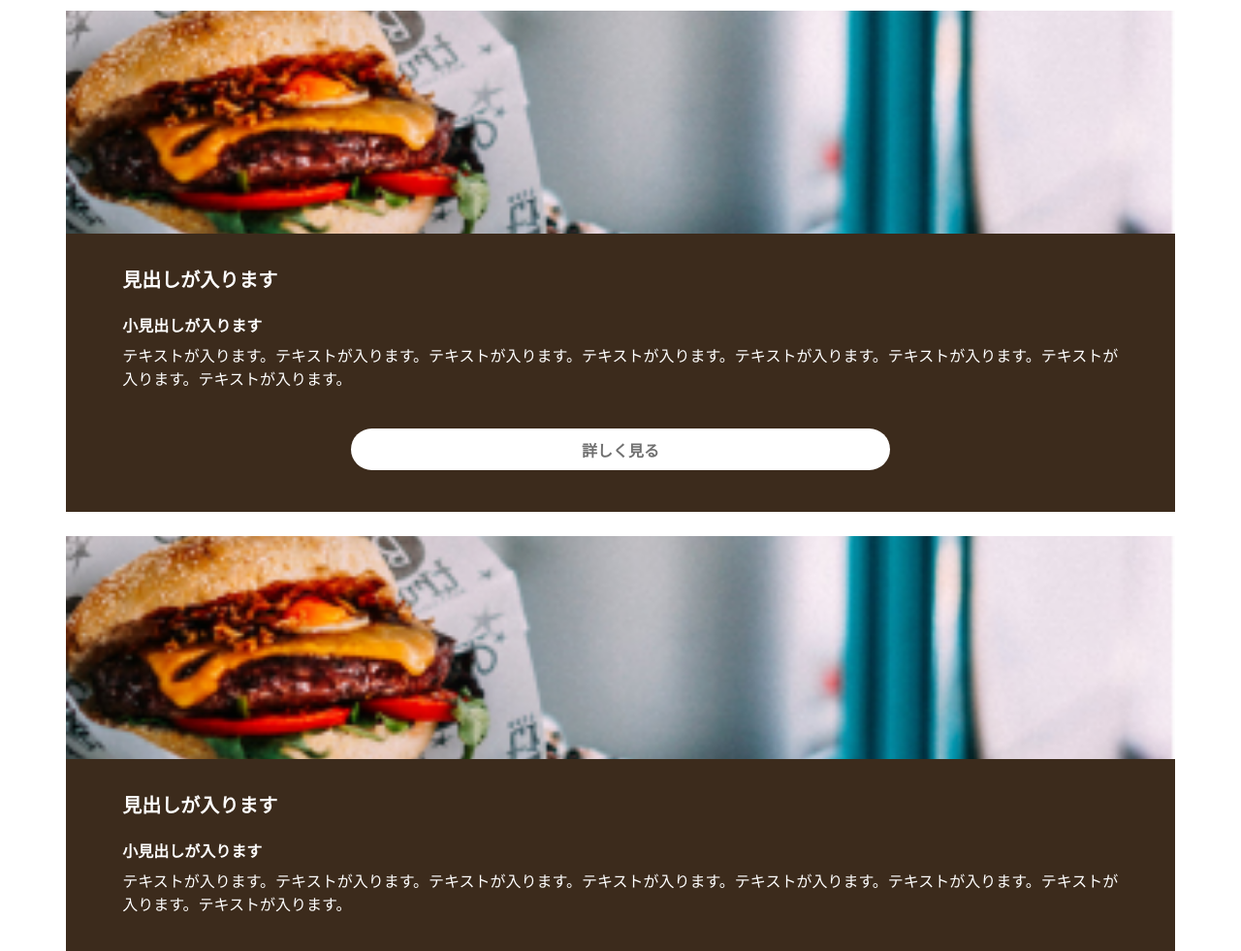
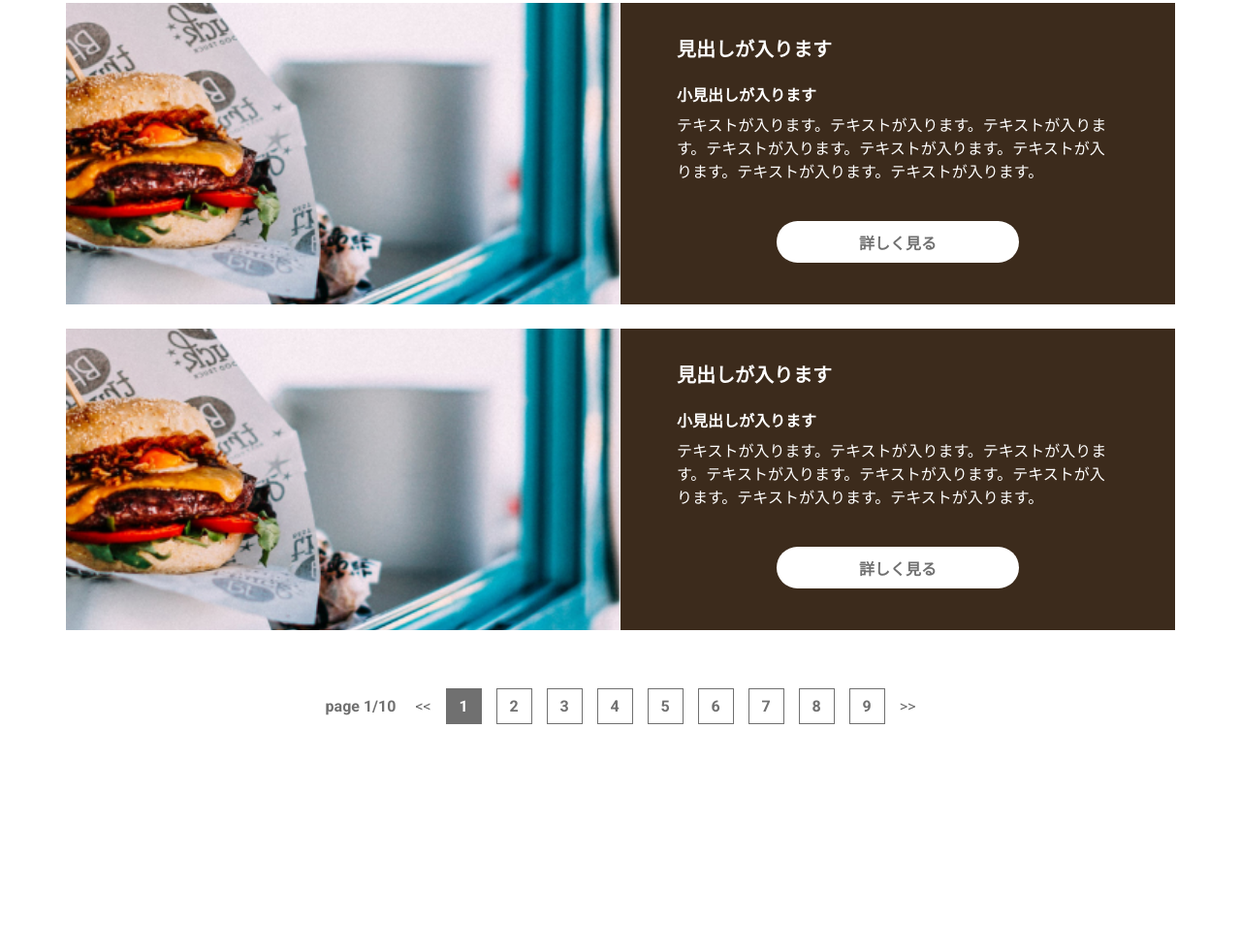
Before and after one commit to LibertyReman/hamburger_static, a website: page archive_search.html in a window 1280 px wide. Shown: the part 1801-2782 px from the top of the page at 97% size. Drawn offline with Linux system fonts and the light colour scheme.

Commit message:
タブレット：アーカイブページ、検索ページの作成

```diff
--- a/archive_search.html
+++ b/archive_search.html
@@ -74,13 +74,14 @@
       </form>
     </header>
 
-    <main>
+    <main class="l-main">
       <article>
         <div class="p-mainvisual p-mainvisual--img-archive"> <!-- flex column center center タテヨコ真ん中 -->
           <h1 class="p-mainvisual__title">Search:</h1>
           <p class="p-mainvisual__subtitle">チーズバーガー</p>
         </div>
 
+        <div class="l-main__wrapper">
           <div class="p-sentence">
             <h2 class="p-sentence__title">小見出しが入ります</h2>
             <p class="p-sentence__text">テキストが入ります。テキストが入ります。テキストが入ります。テキストが入ります。テキストが入ります。テキストが入ります。テキストが入ります。テキストが入ります。テキストが入ります。テキストが入ります。テキストが入ります。テキストが入ります。テキストが入ります。テキストが入ります。テキストが入ります。テキストが入ります。テキストが入ります。テキストが入ります。テキストが入ります。テキストが入ります。テキストが入ります。テキストが入ります。テキストが入ります。テキストが入ります。</p>
@@ -140,10 +141,23 @@
           </ul>
 
           <section class="p-pagenavigation"> <!-- flex row space-between ヨコ並び両端から均等に配置 -->
-          <a href="/">&lt;&lt; 前へ</a>
-          <a href="/">次へ &gt;&gt;</a>
+            <p class="p-pagenavigation__info">page 1/10</p>
+            <a href="/" class="p-pagenavigation__prev">&lt;&lt; </a>
+            <ul class="p-pagenavigation__pages">
+              <li class="p-pagenavigation__pages__current"><a href="/">1</a></li>
+              <li><a href="/">2</a></li>
+              <li><a href="/">3</a></li>
+              <li><a href="/">4</a></li>
+              <li><a href="/">5</a></li>
+              <li><a href="/">6</a></li>
+              <li><a href="/">7</a></li>
+              <li><a href="/">8</a></li>
+              <li><a href="/">9</a></li>
+            </ul>
+            <a href="/" class="p-pagenavigation__next"> &gt;&gt;</a>
           </section>
 
+        </div> <!-- .l-main__wrapper -->
       </article>
     </main>
 
--- a/scss/object/project/_card.scss
+++ b/scss/object/project/_card.scss
@@ -3,19 +3,36 @@
 
 .p-card {
   @include mixin.dbg-border(blue, 3, 1);
-  margin: 25px 5.33vw;
+  margin: 25px 0;
   color: variable.$color-white;
+
+  @include mixin.breakpoint("tablet") {
+    display: flex;
+  }
 
   &__img {
     @include mixin.dbg-border(red, 3, 1);
     height: 230px;
-    background: no-repeat center/cover url("../../img/card.jpg");
+    width: 100%;
+    background: no-repeat left/cover url("../../img/card.jpg");
+
+    @include mixin.breakpoint("tablet") {
+      height: auto;
+      width: 50%;
+      background: no-repeat left/cover url("../../img/card-tablet.jpg");
+    }
   }
 
   &__content {
     @include mixin.dbg-border(pink, 5, 1);
+    width: 100%;
     padding: 32px 4.53vw 43px;
     background-color: variable.$color-darkorange;
+
+    @include mixin.breakpoint("tablet") {
+      height: auto;
+      width: 50%;
+    }
 
     &__title {
       @include mixin.dbg-border(yellow, 3, 1);
@@ -43,6 +60,10 @@
       margin-left: auto;
       border-radius: 22px;
       color: variable.$color-gray;
+
+      @include mixin.breakpoint("tablet") {
+        width: 19.54vw;
+      }
     }
   }
 
--- a/scss/object/project/_mainvisual.scss
+++ b/scss/object/project/_mainvisual.scss
@@ -11,6 +11,8 @@
   background: no-repeat center/cover url("../../img/mainvisual-sp@2x.jpg");
 
   @include mixin.breakpoint("tablet") {
+    flex-direction: row; // タテ並び
+    justify-content: start; // ヨコ真ん中
     background: no-repeat center/cover url("../../img/mainvisual-tablet.jpg");
   }
 
@@ -19,6 +21,10 @@
     background-size: cover;
     background-position: left;
     background-image: linear-gradient(rgba(0,0,0,0.4), rgba(0,0,0,0.4)), url("../../img/page-title_arcive@2x.jpg");
+
+    @include mixin.breakpoint("tablet") {
+      background-image: linear-gradient(rgba(0,0,0,0.4), rgba(0,0,0,0.4)), url("../../img/page-title_arcive-tablet.jpg");
+    }
   }
 
   &--img-single {
@@ -39,6 +45,7 @@
     font-size: 36px;
 
     @include mixin.breakpoint("tablet") {
+      margin-right: 0;
       margin-left: 10.31vw;
     }
 
@@ -50,6 +57,11 @@
     margin-right: auto;
     margin-left: 6.66vw;
     color: variable.$color-white;
+
+    @include mixin.breakpoint("tablet") {
+      margin: 6px auto 0 19px;
+    }
+
   }
 
 }
--- a/scss/object/project/_pagenavigation.scss
+++ b/scss/object/project/_pagenavigation.scss
@@ -5,8 +5,83 @@
   @include mixin.dbg-border(black, 3, 1);
   display: flex;
   justify-content: space-between; // 両端から均等に配置
-  padding: 35px 5.33vw 30px;
+  align-items: center; // タテ真ん中
+  padding: 35px 0 30px;
   color: variable.$color-gray;
   font-size: 16px;
   font-weight: normal;
+
+  @include mixin.breakpoint("tablet") {
+    justify-content: center;
+  }
+
+  &__info {
+    @include mixin.dbg-border(black, 3, 1);
+    display: none;
+    margin-right: 20px;
+    font-weight: bold;
+
+    @include mixin.breakpoint("tablet") {
+      display: block;
+    }
+  }
+
+  &__prev {
+    @include mixin.dbg-border(black, 3, 1);
+    &::after {
+      content: "前へ";
+
+      @include mixin.breakpoint("tablet") {
+        content: "";
+      }
+    }
+  }
+
+  &__next {
+    @include mixin.dbg-border(black, 3, 1);
+    &::before {
+      content: "次へ";
+
+      @include mixin.breakpoint("tablet") {
+        content: "";
+      }
+    }
+  }
+
+  &__pages {
+    @include mixin.dbg-border(black, 3, 1);
+    display: none;
+    font-weight: bold;
+
+    @include mixin.breakpoint("tablet") {
+      display: flex;
+    }
+
+    li {
+      @include mixin.dbg-border(black, 3, 1);
+      margin-right: 15px;
+      border: 1px solid variable.$color-gray;
+
+      &:first-child {
+        margin-left: 15px;
+      }
+
+      a {
+        @include mixin.dbg-border(yellow, 5, 1);
+        display: flex;
+        justify-content: center; // ヨコ真ん中
+        align-items: center; // タテ真ん中
+        width: 35px;
+        height: 35px;
+      }
+    }
+
+    &__current {
+      @include mixin.breakpoint("tablet") {
+        background-color: variable.$color-gray;
+        color:  variable.$color-white;
+      }
+    }
+  }
+
 }
--- a/scss/object/project/_sentence.scss
+++ b/scss/object/project/_sentence.scss
@@ -3,7 +3,7 @@
 
 .p-sentence {
   @include mixin.dbg-border(yellow, 3, 1);
-  padding: 32px 5.33vw 0px;
+  padding: 32px 0 0;
   color: variable.$color-black;
 
   h2 {
```
Also changed, not shown: archive.html (+17 -3 lines), css/style.css, img/card-tablet.jpg (added), img/page-title_arcive-tablet.jpg (added), 1 other file. Lines whose indentation alone changed are shown as unchanged.
